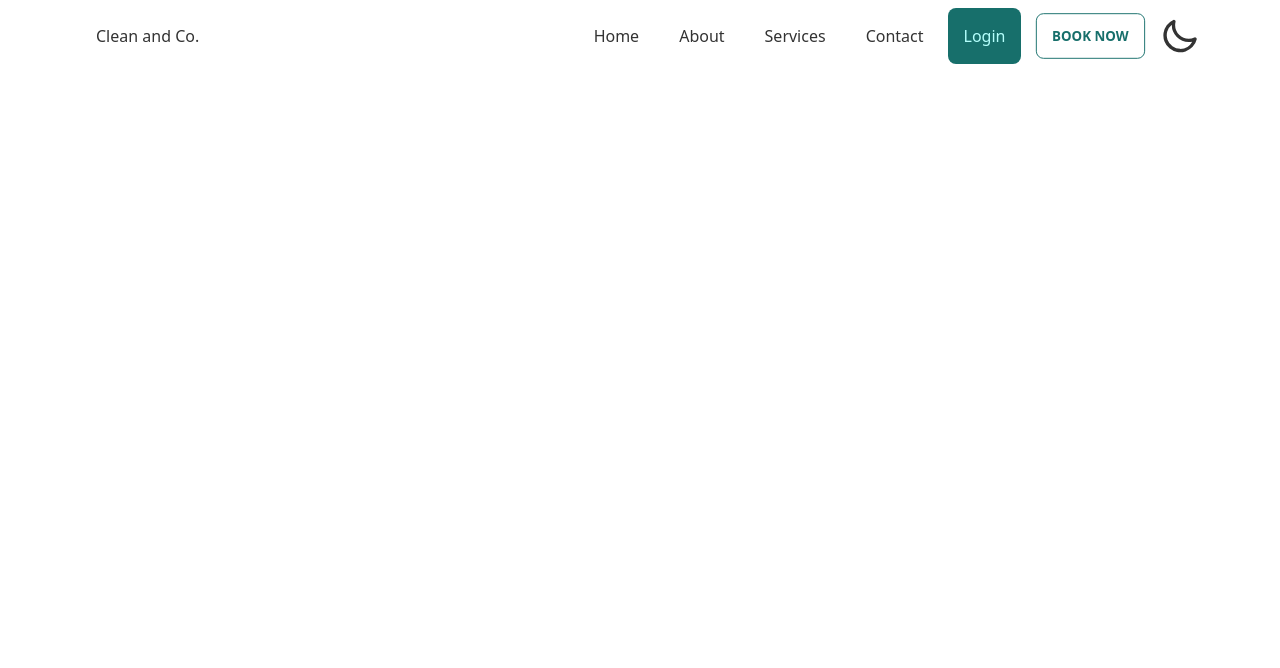
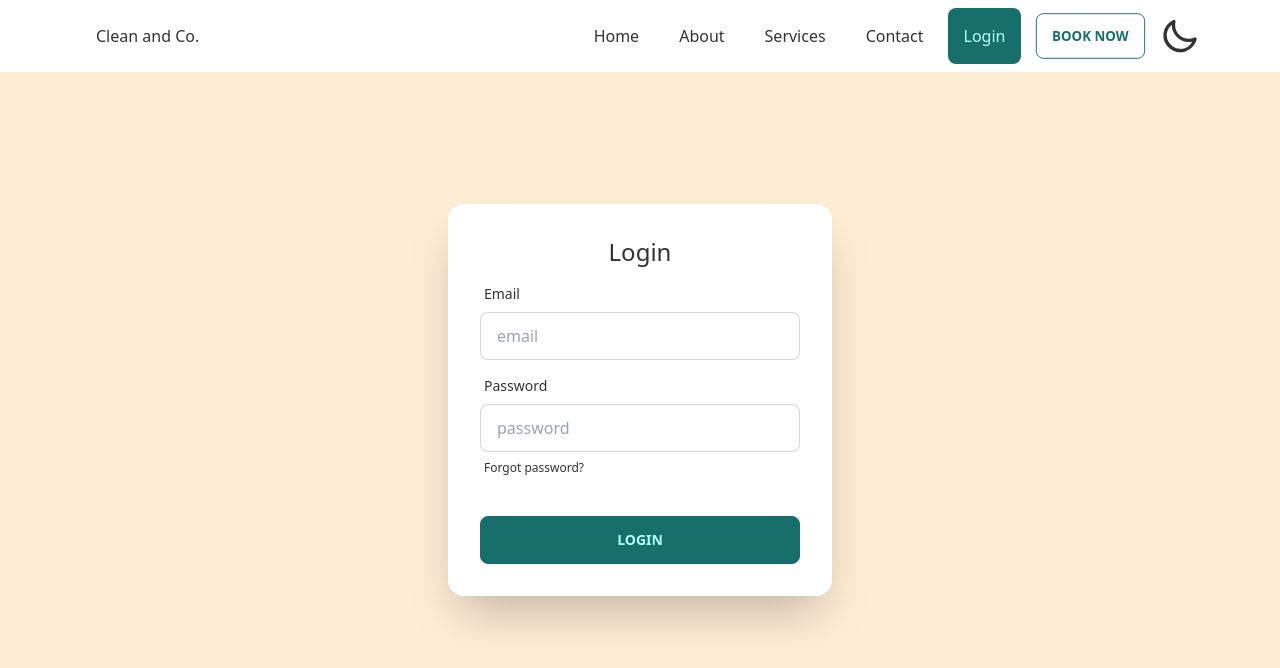
Before and after one commit to Thowhid31/complete-web-1to100, a React (Create React App) app: page /login in a window 1280 px wide. Shown: the top 668 px of the page. Built offline with nearby package versions, Linux system fonts and the light colour scheme.

Commit message:
Added login button and form

```diff
--- /dev/null
+++ b/src/Authentication/PrivetRoute.js
@@ -0,0 +1,11 @@
+import React from 'react';
+
+const PrivetRoute = ({}) => {
+    return (
+        <div>
+
+        </div>
+    );
+};
+
+export default PrivetRoute;
--- a/src/Pages/Login.js
+++ b/src/Pages/Login.js
@@ -2,9 +2,31 @@ import React from 'react';
 
 const Login = () => {
     return (
-        <div>
-            <h1>This is Login</h1>
+        <div className='h-screen flex justify-center items-center bg-accent'>
+    <div class="card flex-shrink-0 w-full max-w-sm shadow-2xl bg-base-100">
+      <div class="card-body">
+          <h1 className='text-2xl text-center'>Login</h1>
+        <div class="form-control">
+          <label class="label">
+            <span class="label-text">Email</span>
+          </label>
+          <input type="text" placeholder="email" class="input input-bordered" />
         </div>
+        <div class="form-control">
+          <label class="label">
+            <span class="label-text">Password</span>
+          </label>
+          <input type="text" placeholder="password" class="input input-bordered" />
+          <label class="label">
+            <a href="#" class="label-text-alt link link-hover">Forgot password?</a>
+          </label>
+        </div>
+        <div class="form-control mt-6">
+          <button class="btn btn-primary">Login</button>
+        </div>
+    </div>
+  </div>
+</div>
     );
 };
 
--- a/src/components/Navbar.js
+++ b/src/components/Navbar.js
@@ -4,7 +4,7 @@ import { NavLink } from 'react-router-dom';
 const Navbar = ({ children }) => {
     const [dark, setDark] = useState(false)
     return (
-        <div class="drawer drawer-end" data-theme={dark ? 'dark' : 'light' }>
+        <div class="drawer drawer-end" data-theme={dark ? 'dark' : 'light'}>
             <input id="my-drawer-3" type="checkbox" class="drawer-toggle" />
             <div class="drawer-content flex flex-col">
 
@@ -34,7 +34,7 @@ const Navbar = ({ children }) => {
                             <label class="swap swap-rotate">
 
 
-                                <input type="checkbox" onClick={()=>setDark(!dark)}/>
+                                <input type="checkbox" onClick={() => setDark(!dark)} />
 
 
                                 <svg class="swap-on fill-current w-10 h-10" xmlns="http://www.w3.org/2000/svg" viewBox="0 0 24 24"><path d="M5.64,17l-.71.71a1,1,0,0,0,0,1.41,1,1,0,0,0,1.41,0l.71-.71A1,1,0,0,0,5.64,17ZM5,12a1,1,0,0,0-1-1H3a1,1,0,0,0,0,2H4A1,1,0,0,0,5,12Zm7-7a1,1,0,0,0,1-1V3a1,1,0,0,0-2,0V4A1,1,0,0,0,12,5ZM5.64,7.05a1,1,0,0,0,.7.29,1,1,0,0,0,.71-.29,1,1,0,0,0,0-1.41l-.71-.71A1,1,0,0,0,4.93,6.34Zm12,.29a1,1,0,0,0,.7-.29l.71-.71a1,1,0,1,0-1.41-1.41L17,5.64a1,1,0,0,0,0,1.41A1,1,0,0,0,17.66,7.34ZM21,11H20a1,1,0,0,0,0,2h1a1,1,0,0,0,0-2Zm-9,8a1,1,0,0,0-1,1v1a1,1,0,0,0,2,0V20A1,1,0,0,0,12,19ZM18.36,17A1,1,0,0,0,17,18.36l.71.71a1,1,0,0,0,1.41,0,1,1,0,0,0,0-1.41ZM12,6.5A5.5,5.5,0,1,0,17.5,12,5.51,5.51,0,0,0,12,6.5Zm0,9A3.5,3.5,0,1,1,15.5,12,3.5,3.5,0,0,1,12,15.5Z" /></svg>
@@ -60,13 +60,16 @@ const Navbar = ({ children }) => {
                     <li><NavLink to='/services' className='rounded-lg'>Services</NavLink></li>
                     <li><NavLink to='/contact' className='rounded-lg'>Contact</NavLink></li>
                     <li><NavLink to='/login' className='rounded-lg'>Login</NavLink></li>
-                    <li class="dropdown dropdown-hover dropdown-end">
-                        <label tabindex="0" class="btn btn-primary btn-outline m-1 rounded-lg">Book Now</label>
-                        <ul tabindex="0" class="dropdown-content menu p-2 shadow bg-base-100 rounded-box w-52">
-                            <li><a>Book1</a></li>
-                            <li><a>Book2</a></li>
-                        </ul>
-                    </li>
+                    <div tabindex="0" class="collapse collapse-arrow border border-base-300 bg-base-100 rounded-box">
+                        <div class="collapse-title text-xl font-medium">
+                            Book Now
+                        </div>
+                        <div class="collapse-content">
+                            <li><NavLink to='/contact' className='rounded-lg'>Quick Book</NavLink></li>
+                            <li><NavLink to='/login' className='rounded-lg'>Pree-book</NavLink>
+                            </li>
+                        </div>
+                    </div>
                 </ul>
 
             </div>
```
